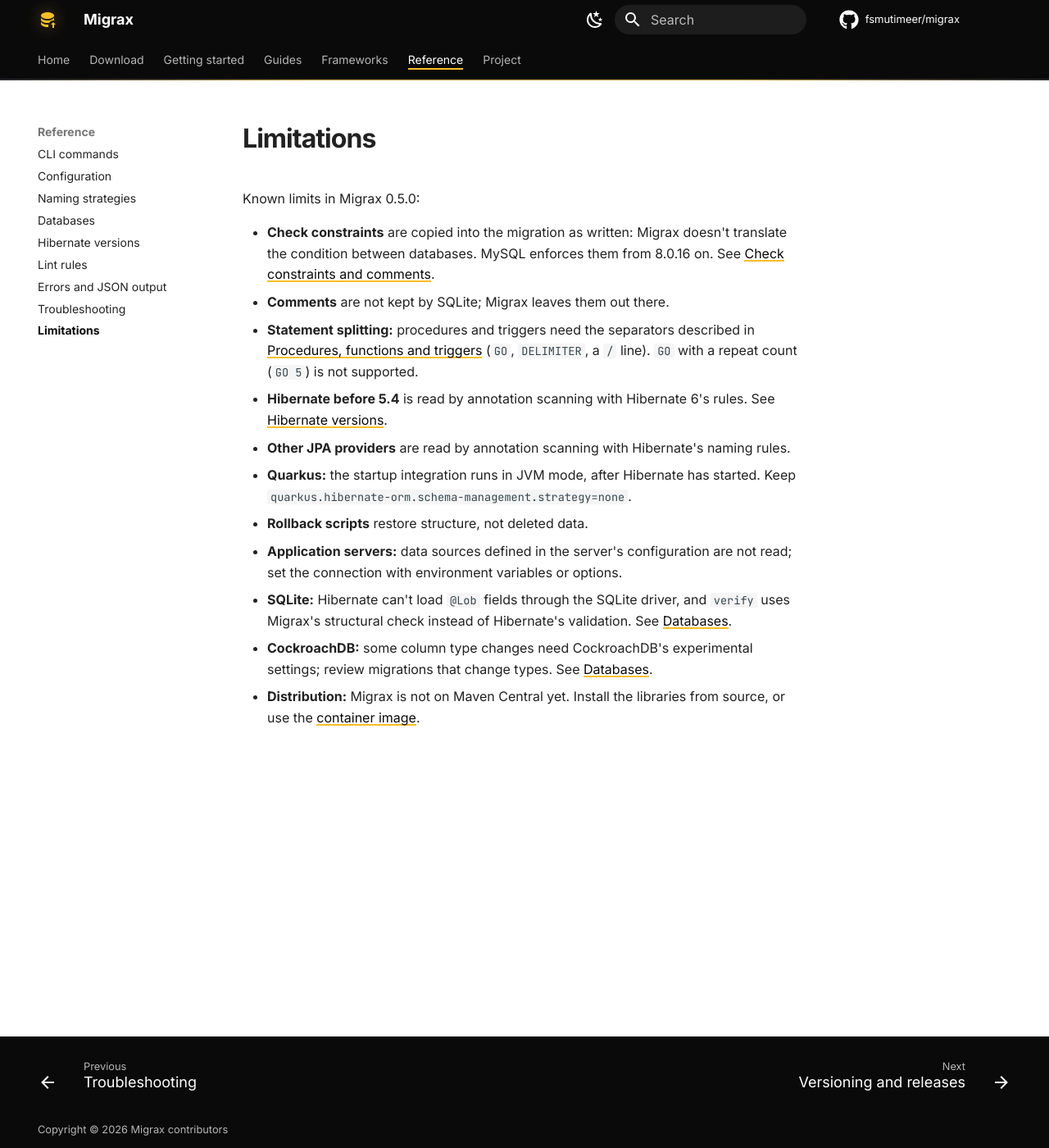
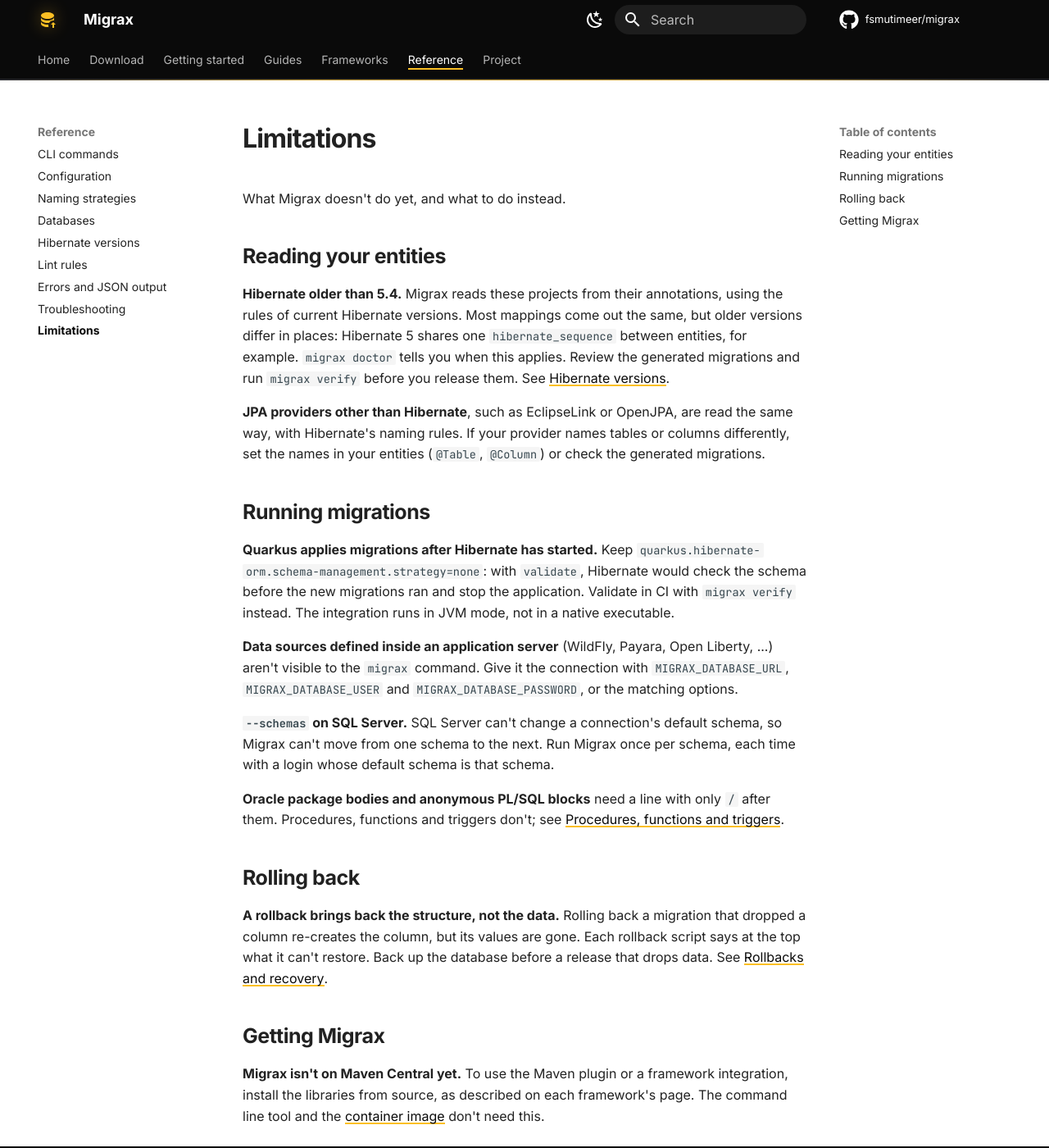
Before and after one commit to fsmutimeer/migrax, an MkDocs documentation site: the page built from docs/reference/limitations.md, in a window 1280 px wide and 1400 px high. Shown: the whole window at 82% size. Built offline with MkDocs 1.6.1 and Material for MkDocs 9.7.7, drawn with Linux system fonts in a browser that asks for light colours; comment, search, counter and statistics services are not loaded.

Commit message:
docs: rewrite the limitations page in plain language
The page read like internal notes ("check constraints are copied into the migration as written"). It now groups what Migrax doesn't do yet by what users do (reading entities, running migrations, rolling back, getting Migrax), says in each item what they will notice and what to do, and drops what is fixed (procedures without separators, GO <count>, CockroachDB type changes) or is a database fact documented on the Databases page. It also adds the SQL Server --schemas limit, which was missing. The checks guide says the same in plain words and mentions recognizing checks the database named.

```diff
--- a/docs/reference/limitations.md
+++ b/docs/reference/limitations.md
@@ -1,27 +1,48 @@
 # Limitations
 
-Known limits in Migrax 0.5.0:
+What Migrax doesn't do yet, and what to do instead.
 
-- **Check constraints** are copied into the migration as written: Migrax doesn't translate
-  the condition between databases. MySQL enforces them from 8.0.16 on. See
-  [Check constraints and comments](../guides/changing-entities.md#check-constraints-and-comments).
-- **Comments** are not kept by SQLite; Migrax leaves them out there.
-- **Statement splitting:** procedures and triggers need the separators described in
-  [Procedures, functions and
-  triggers](../guides/advanced-migrations.md#procedures-functions-and-triggers) (`GO`,
-  `DELIMITER`, a `/` line). `GO` with a repeat count (`GO 5`) is not supported.
-- **Hibernate before 5.4** is read by annotation scanning with Hibernate 6's rules. See
-  [Hibernate versions](hibernate.md).
-- **Other JPA providers** are read by annotation scanning with Hibernate's naming rules.
-- **Quarkus:** the startup integration runs in JVM mode, after Hibernate has started. Keep
-  `quarkus.hibernate-orm.schema-management.strategy=none`.
-- **Rollback scripts** restore structure, not deleted data.
-- **Application servers:** data sources defined in the server's configuration are not read; set
-  the connection with environment variables or options.
-- **SQLite:** Hibernate can't load `@Lob` fields through the SQLite driver, and `verify` uses
-  Migrax's structural check instead of Hibernate's validation. See
-  [Databases](databases.md#sqlite).
-- **CockroachDB:** some column type changes need CockroachDB's experimental settings; review
-  migrations that change types. See [Databases](databases.md#cockroachdb).
-- **Distribution:** Migrax is not on Maven Central yet. Install the libraries from source, or
-  use the [container image](../guides/containers-and-kubernetes.md).
+## Reading your entities
+
+**Hibernate older than 5.4.** Migrax reads these projects from their annotations, using the
+rules of current Hibernate versions. Most mappings come out the same, but older versions differ
+in places: Hibernate 5 shares one `hibernate_sequence` between entities, for example.
+`migrax doctor` tells you when this applies. Review the generated migrations and run
+`migrax verify` before you release them. See [Hibernate versions](hibernate.md).
+
+**JPA providers other than Hibernate**, such as EclipseLink or OpenJPA, are read the same way,
+with Hibernate's naming rules. If your provider names tables or columns differently, set the
+names in your entities (`@Table`, `@Column`) or check the generated migrations.
+
+## Running migrations
+
+**Quarkus applies migrations after Hibernate has started.** Keep
+`quarkus.hibernate-orm.schema-management.strategy=none`: with `validate`, Hibernate would check
+the schema before the new migrations ran and stop the application. Validate in CI with
+`migrax verify` instead. The integration runs in JVM mode, not in a native executable.
+
+**Data sources defined inside an application server** (WildFly, Payara, Open Liberty, ...)
+aren't visible to the `migrax` command. Give it the connection with
+`MIGRAX_DATABASE_URL`, `MIGRAX_DATABASE_USER` and `MIGRAX_DATABASE_PASSWORD`, or the matching
+options.
+
+**`--schemas` on SQL Server.** SQL Server can't change a connection's default schema, so Migrax
+can't move from one schema to the next. Run Migrax once per schema, each time with a login
+whose default schema is that schema.
+
+**Oracle package bodies and anonymous PL/SQL blocks** need a line with only `/` after them.
+Procedures, functions and triggers don't; see
+[Procedures, functions and triggers](../guides/advanced-migrations.md#procedures-functions-and-triggers).
+
+## Rolling back
+
+**A rollback brings back the structure, not the data.** Rolling back a migration that dropped a
+column re-creates the column, but its values are gone. Each rollback script says at the top what
+it can't restore. Back up the database before a release that drops data. See
+[Rollbacks and recovery](../guides/rollbacks-and-recovery.md).
+
+## Getting Migrax
+
+**Migrax isn't on Maven Central yet.** To use the Maven plugin or a framework integration,
+install the libraries from source, as described on each framework's page. The command line tool
+and the [container image](../guides/containers-and-kubernetes.md) don't need this.
```
Also changed, not shown: docs/guides/changing-entities.md (+10 -5 lines).
